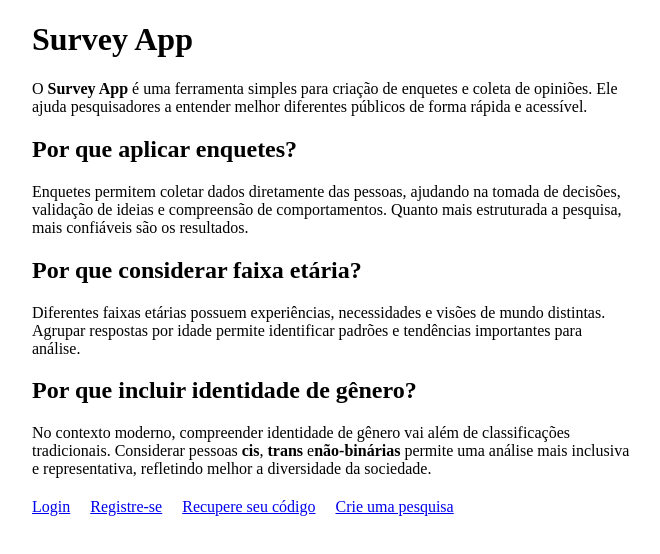
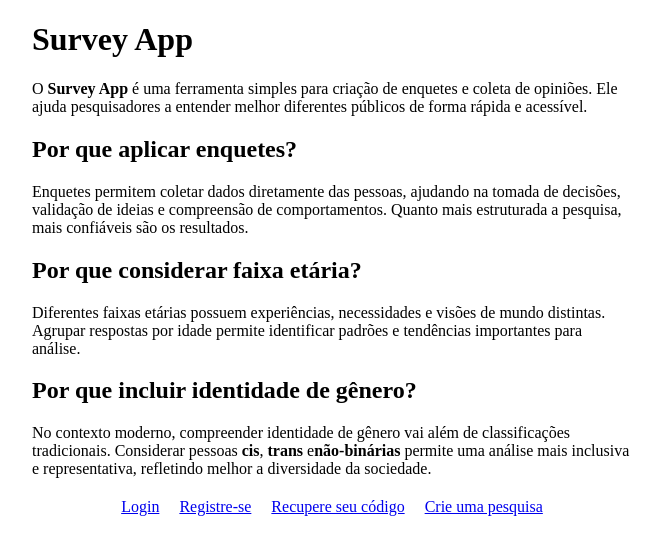
Before and after one commit to gauss-infinito/survey-app, a Next.js app in the folder frontend/: page / in a window 1280 px wide. Shown: the top 554 px of the page, without its empty margins (2-662 px from the left). Built offline with nearby package versions, Linux system fonts and the light colour scheme.

Commit message:
Update page.js

```diff
--- a/frontend/app/page.js
+++ b/frontend/app/page.js
@@ -35,7 +35,7 @@ export default function Home() {
           refletindo melhor a diversidade da sociedade.
         </p>
 
-        <div style={{ marginTop: "20px" }}>
+        <div style={{ textAlign: "center", marginTop: "20px" }}>
           <Link href="/login">Login</Link> &emsp;
           <Link href="/register">Registre-se</Link>  &emsp;
           <Link href="/recover">Recupere seu código</Link>  &emsp;
```
